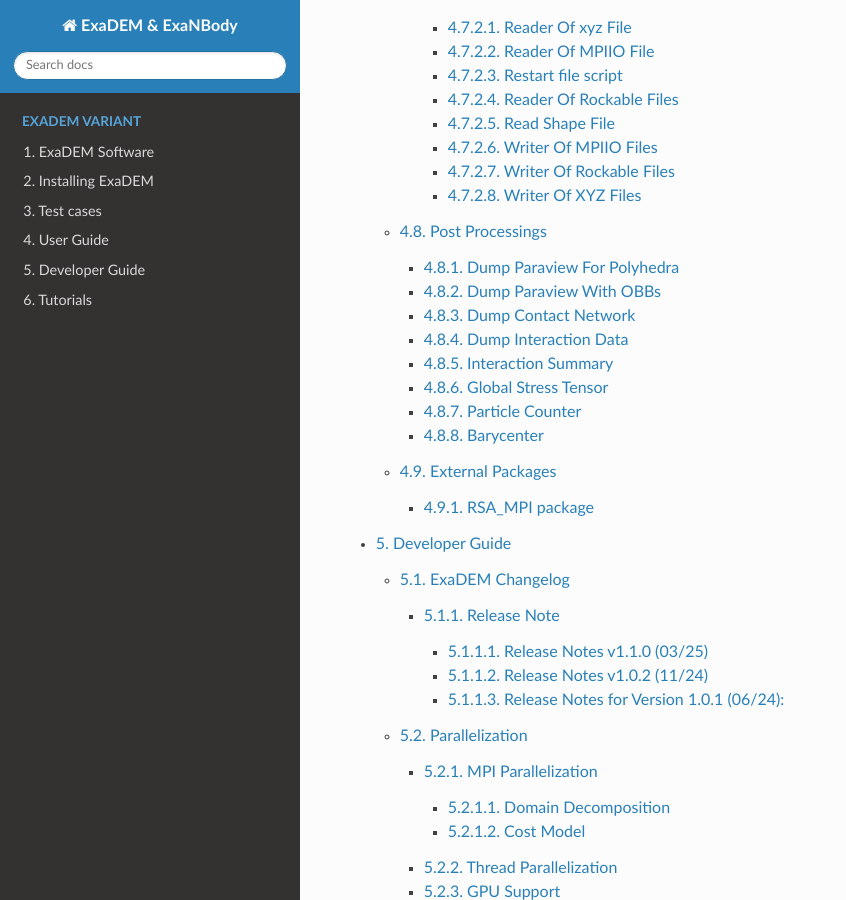
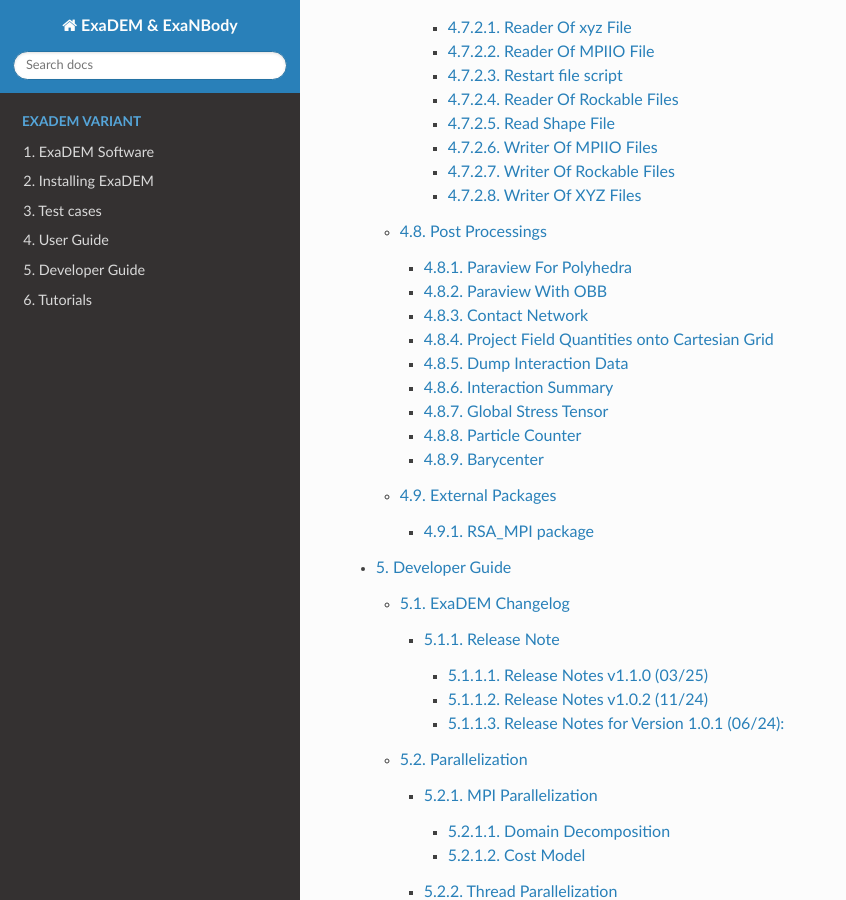
Before and after one commit to Collab4exaNBody/doc_exaDEM, a Sphinx documentation site: the page built from docs/source/index.rst, in a window 1280 px wide and 900 px high, scrolled down 2988 px. Shown: the whole window, without its empty margins (0-846 px from the left). Built offline with Sphinx 7.4.7 and the Read the Docs theme 3.1.0, drawn with Linux system fonts in a browser that asks for light colours; some of the changed lines change nothing that is shown.

Commit message:
update doc (#14)
Co-authored-by: rprat-pro <rp269144@pleiades1217.intra.cea.fr>

```diff
--- a/docs/source/project_exaDEM/user_guide/post_processings.rst
+++ b/docs/source/project_exaDEM/user_guide/post_processings.rst
@@ -3,8 +3,8 @@
 
 In this section, we will describe the operators related to the usage of polyhedra or spheres.
 
-Dump Paraview For Polyhedra
-^^^^^^^^^^^^^^^^^^^^^^^^^^^
+Paraview For Polyhedra
+^^^^^^^^^^^^^^^^^^^^^^
 
 In exaDEM, there are two ways to display polyhedra with Paraview:
    * The first is to directly display the vertices of the polyhedra and the surfaces in parallel VTP (PolyData). However, no fields associated with the polyhedra are available, such as velocity or density.
@@ -77,8 +77,8 @@
 	This operator is rather limited in terms of visualization, so we now advise you to use option 1, which offers more possibilities (field display) and less memory-intensive files.
 
 
-Dump Paraview With OBBs
-^^^^^^^^^^^^^^^^^^^^^^^
+Paraview With OBB
+^^^^^^^^^^^^^^^^^
 
 This operator allows you to display OBBs around polyhedra in paraview. These files are stored in different files from those used to store polyhedron information. By default, these files are available in the directory `ExaDEMOutputDir/ParaviewOutputFiles/` under the format `obb_%010d.pvtp`. The fields associated with OBBs are the polyhedron ID and type.
 
@@ -110,8 +110,8 @@
    :align: center
 
 
-Dump Contact Network
-^^^^^^^^^^^^^^^^^^^^
+Contact Network
+^^^^^^^^^^^^^^^
 
 This operator is used to visualize the contact network between polyhedra using ParaView. For each active contact/interaction, we assign the value of the normal force calculated in Contact's law. You can enable this option, which will be automatically triggered at the same time as the other paraview files, with the option ``enable_contact_network: true`` in global. See examples: "Polyhedra/Example 2: Octahedra in a Rotating Drum" and "Spheres/Example 1: Rotating drum".
 
@@ -143,6 +143,110 @@
 
 * This operator can be modified to display more values per contact. To achieve this, you need to change the type of `StorageType` in the `NetworkFunctor` structure. Then, you'll need to populate this function in the operator `() (exaDEM::Interaction* I, const size_t offset, const size_t size)`. Finally, you'll need to add a field in write_pvtp and include this field in `write_vtp`.
 * Currently, this operator doesn't take particularly long to execute and isn't called frequently. However, it doesn't benefit from any shared-memory parallelization (OpenMP) because the network storage is implemented using a `std::map`.
+
+Project Field Quantities onto Cartesian Grid
+^^^^^^^^^^^^^^^^^^^^^^^^^^^^^^^^^^^^^^^^^^^^
+
+This operator projects the sum of one or several field values onto a Cartesian grid corresponding to the grid defined by the cells of the DEM mesh.
+It is then possible to use the write_grid_vtklegacy operator to generate a Paraview output.
+
+Operator description:
+
+* Name: ``quantities_cell_projection``
+* Parameters:
+
+  * `fields` [list of strings]: List of regular expressions to select fields to project. Example: fields: [vx, ay, stress].
+  * `grid_subdiv` [double]: Number of subdivisions applied to each grid cell. Default is 1, i.e no subdivision.
+  * `splat_size` [int >= 1]: Smoothing factor controlling the spatial influence of each projected value. Default is 1.0.
+
+to use this operator, the simplest way is to define the analysis frequency (all) in the global operator (``simulation_analyses_frequency``) and add the ``quantities_cell_projection`` operator to the operator ``analyses``, as in the following example (see ``example/polyhedron/analysis/particle_cell_projection.msp``:
+
+YAML example: available here ``example/polyhedron/analysis/particle_cell_projection.msp``
+
+.. code-block:: yaml
+
+  global:
+    simulation_analyses_frequency: 1000
+
+  analyses:
+    - timestep_paraview_file: "ParaviewOutputFiles/quantities_%010d.vtk"
+    - message: { mesg: "Write " , endl: false }
+    - print_dump_file:
+        rebind: { mesg: filename }
+        body:
+        - message: { endl: true }
+    - resize_grid_cell_values
+    - quantities_cell_projection:
+       splat_size: 0.99
+       grid_subdiv: 2
+       fields: [count, vnorm, vx, vy, vz, stress]
+    - write_grid_vtklegacy
+
+Paraview output:
+
+In this figure, we show:
+
+* Left: the relative velocity (surface plot),
+* Middle: a glyph representation of the grid using arrows,
+* Right: a zoomed-in view showing the octahedra.
+
+
+.. image:: ../../_static/Analyses/quantities_cell_projection.gif
+   :width: 800pt
+   :align: center
+
+``ExaDEM`` provides several pre-configured cell projection examples in ``data/config/config_cell_projection.msp``:
+
+* ``all_cell_proj``:
+
+  * description: Projects all available fields.
+  * output: ``ParaviewOutputFiles/quantities_XXX.vtk``
+
+* ``vnorm_cell_proj``:
+
+  * description: Projects the sum of particle velocity norms in each cell.
+  * output: ``ParaviewOutputFiles/vnorm_XXX.vtk``
+
+* ``velocity_cell_proj``:
+
+  * description: Projects particle velocity magnitude and components (vx, vy, vz).
+  * output: ``ParaviewOutputFiles/velocity_proj_XXX.vtk``
+
+* ``stress_cell_proj``:
+
+  * description: Projects the stress field.
+  * output: ``ParaviewOutputFiles/stress_proj_XXX.vtk``
+
+* ``count_cell_proj``:
+
+  * description: Counts the number of particles per cell.
+  * output: ``ParaviewOutputFiles/count_proj_%010d.vtk``
+
+.. note::
+   For all of these post-processing operators, the ``count`` output is also added to allow computing averages of projected quantities.
+   These operators don't use the subgrid option.
+
+YAML example:
+
+Full source code: ``example/polyhedra/analyses/particle_cell_projection_count_vnorm_v_stress.msp``
+
+.. code-block:: yaml
+
+  global:
+    simulation_analyses_frequency: 1000
+
+  analyses:
+    - vnorm_cell_proj
+    - count_cell_proj
+    - stress_cell_proj
+    - velocity_cell_proj
+
+Paraview outputs:
+
+.. image:: ../../_static/Analyses/quantities_cell_projection_v2.gif
+   :width: 600pt
+   :align: center
+
 
 Dump Interaction Data
 ^^^^^^^^^^^^^^^^^^^^^
@@ -213,7 +317,7 @@
    :align: center
 
 Interaction Summary
-^^^^^^^^^^^^^^^^^^^^
+^^^^^^^^^^^^^^^^^^^
 
 This operator allows displaying the total number of interactions, both total and active. An interaction is considered active if there is contact ands consequently, if the cumulative friction is different from Vec3d{0,0,0}. It also enables the separation of different types of interactions: Vertex-Vertex, Vertex-Edge, Vertex-Face, and Edge-Edge.
 
```
Also changed, not shown: 2 other files.
